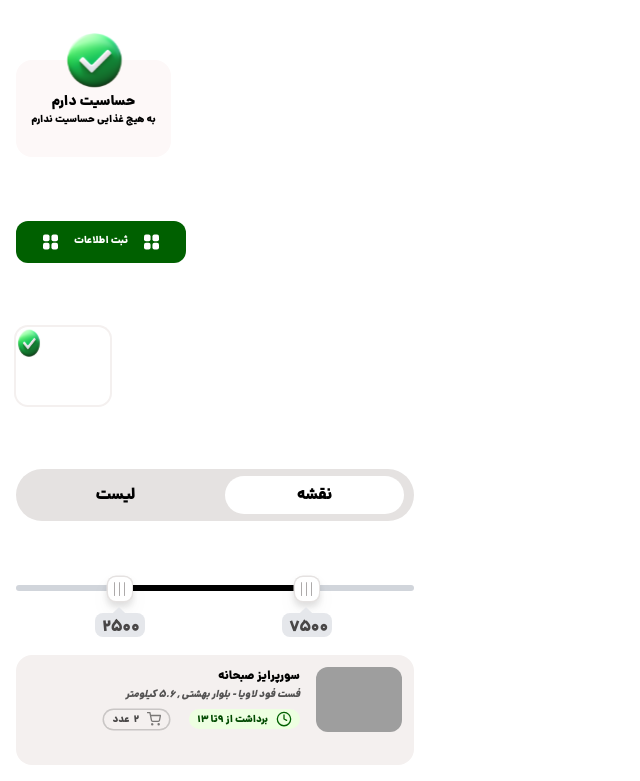
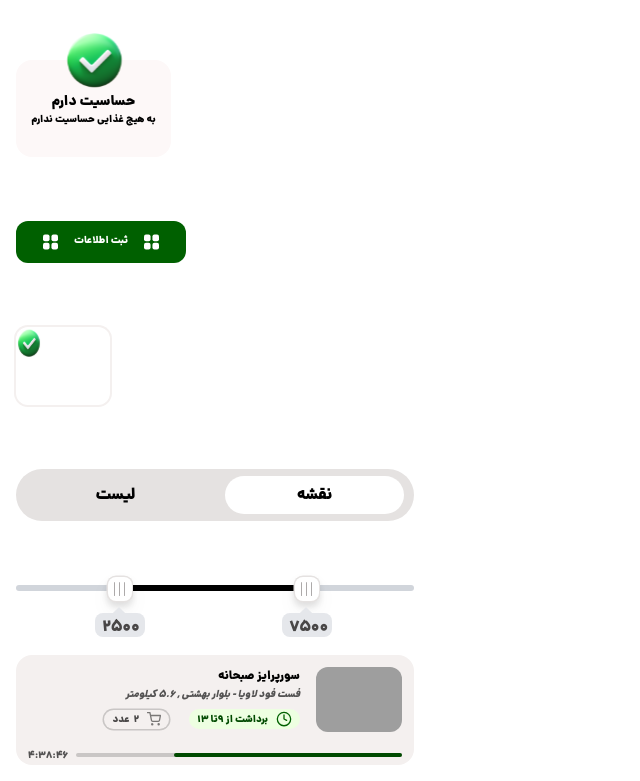
Before and after one commit to misarfehapp/misarfehMain, a Next.js app: page / in a window 1280 px wide. Shown: the part 328-1109 px from the top of the page, without its empty margins (0-640 px from the left). Built offline with nearby package versions, Linux system fonts and the light colour scheme; grey boxes are pictures that could not be loaded.

Commit message:
finished and add progress bar to the product tracker component

```diff
--- a/app/page.tsx
+++ b/app/page.tsx
@@ -31,6 +31,9 @@ export default function Home() {
         count={2}
         pickupEnd={13}
         pickupStart={9}
+        timeH={4}
+        timeM={38}
+        timeS={46}
       />
     </div>
   );
--- a/components/productTracker/ProductTracker.tsx
+++ b/components/productTracker/ProductTracker.tsx
@@ -8,6 +8,9 @@ interface ProductTrackerProps {
   pickupStart: number;
   pickupEnd: number;
   count: number;
+  timeH: number;
+  timeM: number;
+  timeS: number;
 }
 const ProductTracker = ({
   title,
@@ -15,9 +18,13 @@ const ProductTracker = ({
   pickupEnd,
   pickupStart,
   count,
+  timeH,
+  timeM,
+  timeS,
 }: ProductTrackerProps) => {
   return (
-    <div className="w-[398px] h-[110px] rounded-rounded-9 p-3 bg-neutral-neutral95 flex flex-row-reverse gap-4">
+    <div className="flex flex-col w-[398px] h-[110px] p-3 gap-4 bg-neutral-neutral95 rounded-rounded-9 ">
+      <div className="  flex flex-row-reverse gap-4">
         <div>
           <Image
             src={imageSrc}
@@ -29,7 +36,9 @@ const ProductTracker = ({
         </div>
         <div style={{ direction: "rtl" }} className="gap-2 flex flex-col">
           <div className="flex flex-col gap-0.5">
-          <h2 className="w-[272px] h-[18px] font-bold text-[12px]">{title}</h2>
+            <h2 className="w-[272px] h-[18px] font-bold text-[12px]">
+              {title}
+            </h2>
             <address className="w-[272px] h-[14px] font-medium text-[10px] text-neutral-neutral35">
               {address}
             </address>
@@ -51,6 +60,16 @@ const ProductTracker = ({
           </div>
         </div>
       </div>
+      {/* progress bar */}
+      <div className="flex flex-row-reverse items-center gap-2">
+        <div className="bg-neutral-neutral80 h-[4px] w-[326px] rounded-full flex flex-row-reverse ">
+          <div className="bg-light-primary w-[70%] h-full rounded-full" />
+        </div>
+        <div className="w-[40px] h-[14px] text-[10px] font-bold text-neutral-neutral35">
+          <time>{timeH}:{timeM}:{timeS}</time>
+        </div>
+      </div>
+    </div>
   );
 };
 export default ProductTracker;
```
Lines whose indentation alone changed are shown as unchanged.
